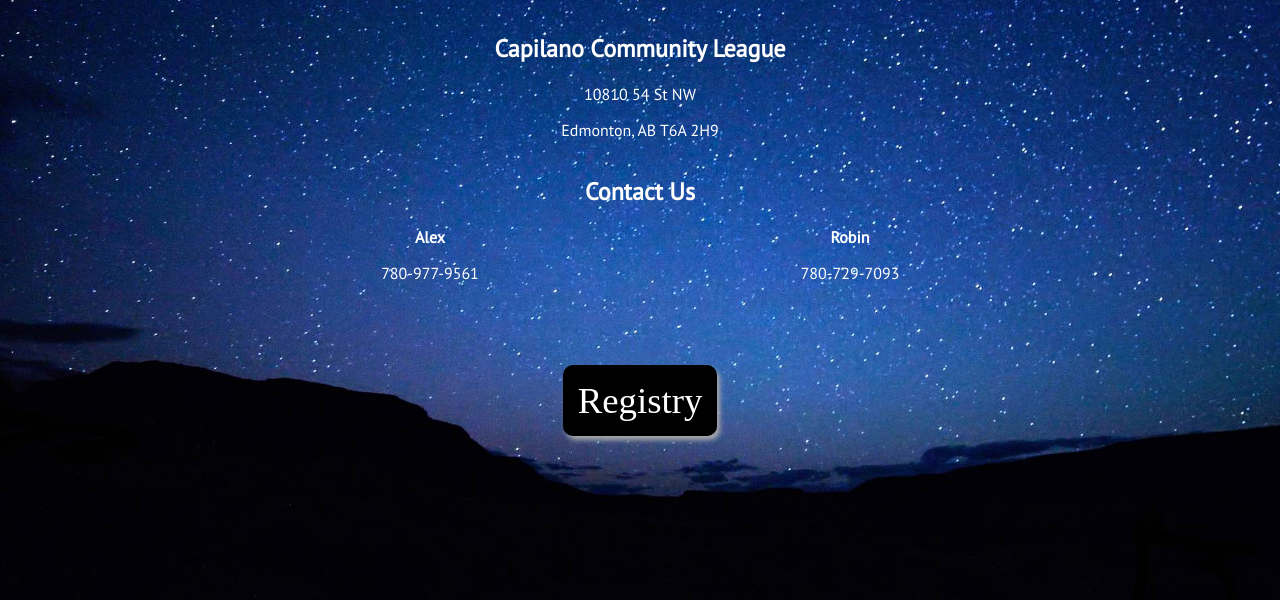
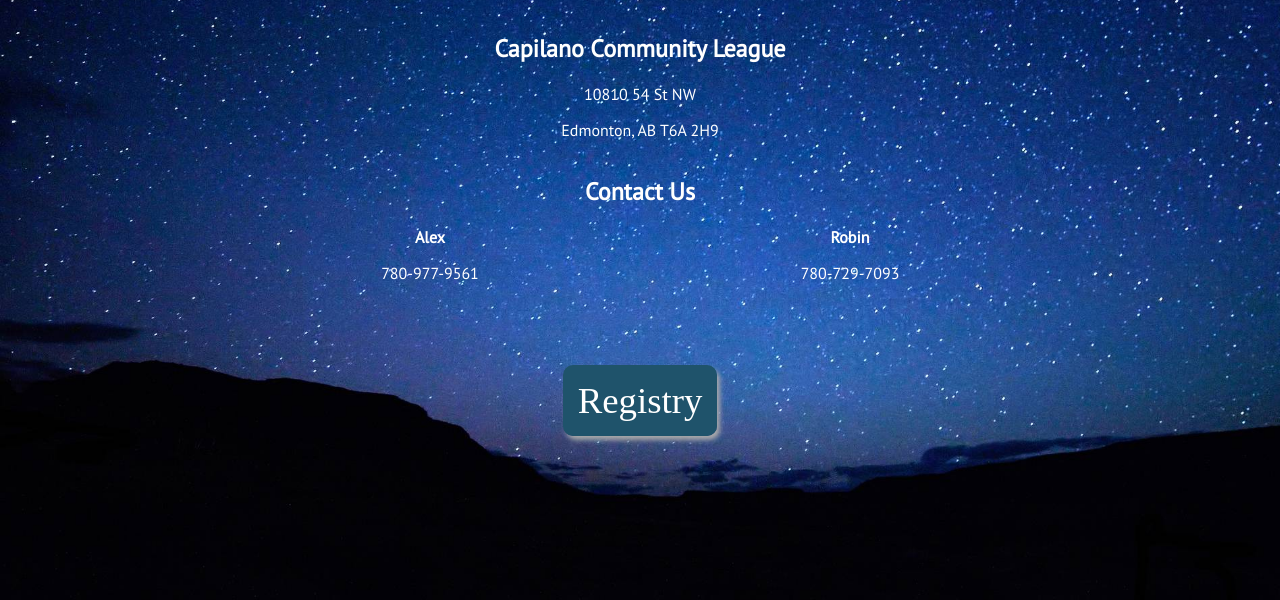
Before and after one commit to robinlake/wedding-site, a plain HTML site: page index.html in a window 1280 px wide. In both pictures the pointer is over the link "Registry". Shown: the part 458-1058 px from the top of the page. Drawn offline with Linux system fonts and the light colour scheme; some packages are replaced by stand-ins of ours.

```diff
--- a/index.css
+++ b/index.css
@@ -64,8 +64,8 @@ h1 {
 }
 
 .time a:hover {
-  /* background: rgb(70, 151, 189); */
-  background: rgb(0, 0, 0);
+  background: rgb(31, 83, 107);
+  /* background: rgb(0, 0, 0); */
 }
 
 @media only screen and (max-width: 500px) {
```
